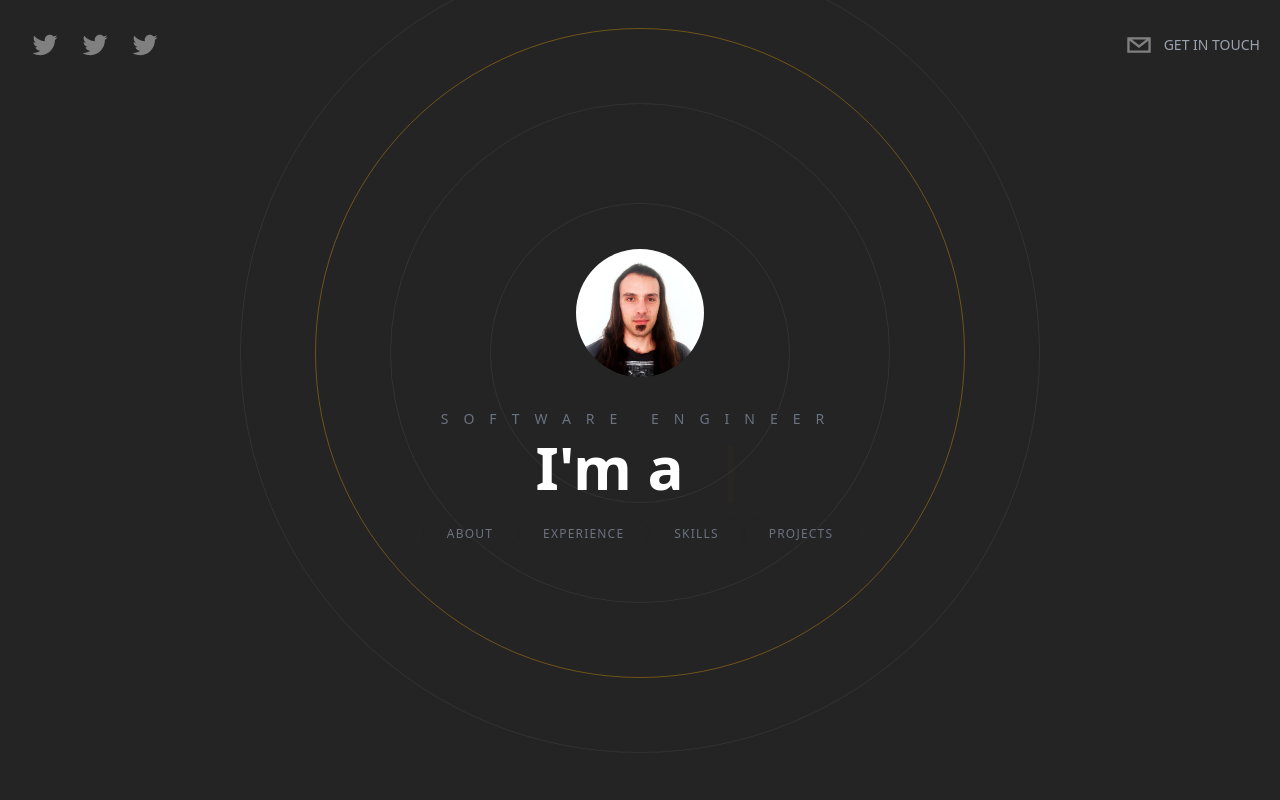
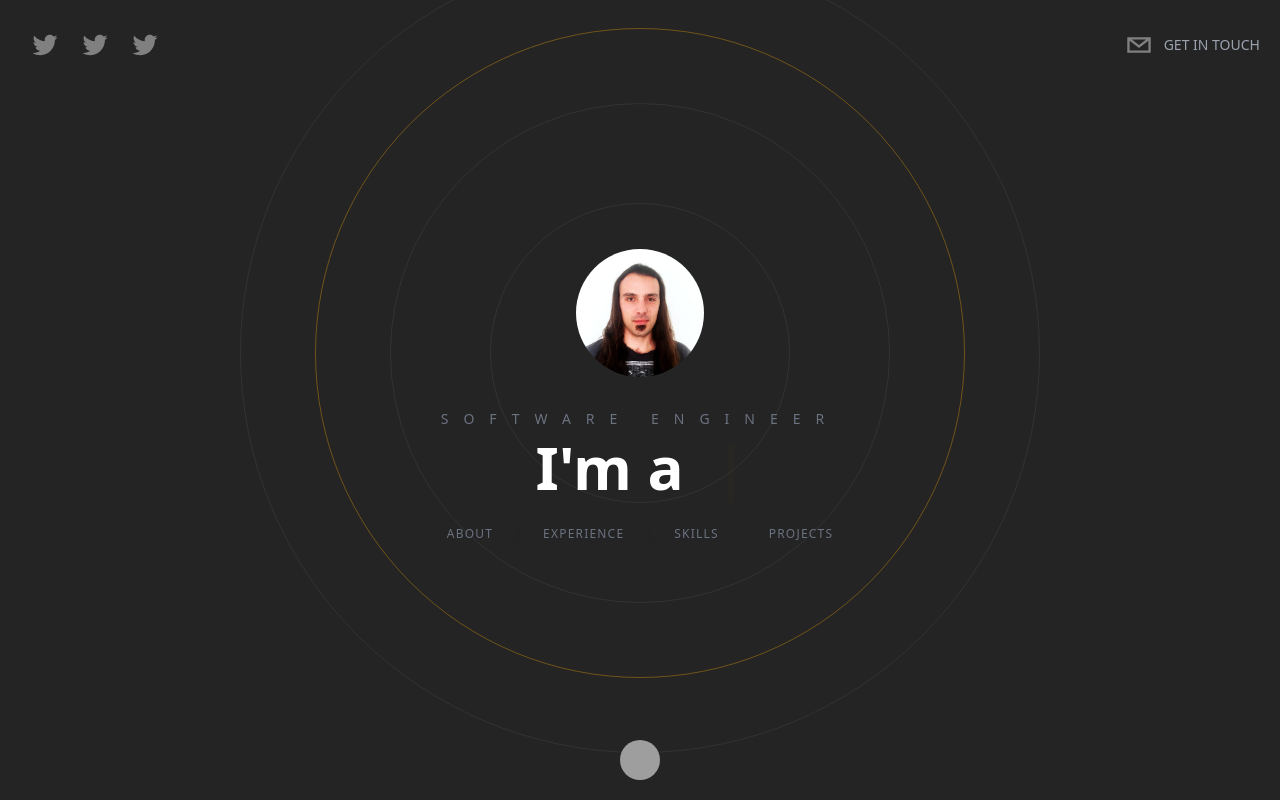
Before and after one commit to mariosknl/portfolio-yt, a Next.js app: page / in a window 1280 px wide. Built offline with nearby package versions, Linux system fonts and the light colour scheme; grey boxes are pictures that could not be loaded.

Commit message:
added: footer component

```diff
--- a/components/Header.tsx
+++ b/components/Header.tsx
@@ -1,6 +1,7 @@
 import React from "react";
 import { SocialIcon } from "react-social-icons";
 import { motion } from "framer-motion";
+import Link from "next/link";
 
 type Props = {};
 
@@ -41,6 +42,7 @@
 				/>
 			</motion.div>
 
+			<Link href="#contact">
 				<motion.div
 					initial={{
 						x: 500,
@@ -67,6 +69,7 @@
 						Get In Touch
 					</p>
 				</motion.div>
+			</Link>
 		</header>
 	);
 };
--- a/pages/index.tsx
+++ b/pages/index.tsx
@@ -1,5 +1,6 @@
 import type { NextPage } from "next";
 import Head from "next/head";
+import Link from "next/link";
 import About from "../components/About";
 import ContactMe from "../components/ContactMe";
 import { Header } from "../components/Header";
@@ -42,6 +43,18 @@
 			<section id="contact" className="snap-start">
 				<ContactMe />
 			</section>
+
+			<Link href="hero">
+				<footer className="sticky bottom-5 w-full cursor-pointer">
+					<div className="flex items-center justify-center">
+						<img
+							src="https://i.imgur.com/e2yvD6A.png"
+							alt=""
+							className="h-10 w-10 rounded-full filter grayscale hover:grayscale-0 cursor-pointer"
+						/>
+					</div>
+				</footer>
+			</Link>
 		</div>
 	);
 };
```
Lines whose indentation alone changed are shown as unchanged.
